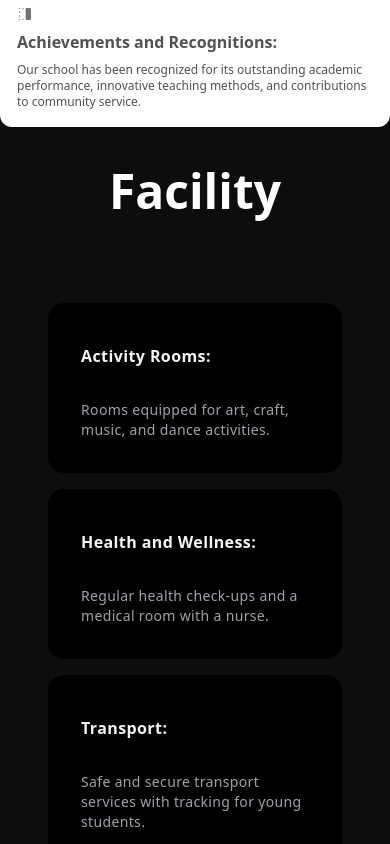
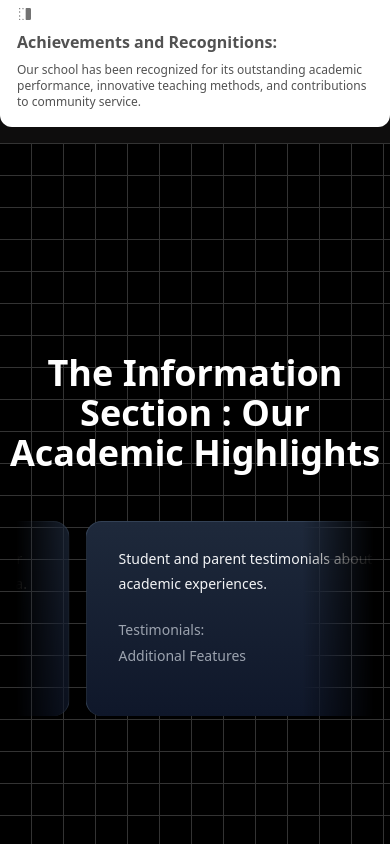
Before and after one commit to Nitinneyoo/vite-project, a React (Vite) app: page / in a window 390 px wide. Shown: the part 3560-4404 px from the top of the page. Built offline with nearby package versions, Linux system fonts and the light colour scheme.

Commit message:
Added background grid property and infinite moving card in the academics section

```diff
--- a/package.json
+++ b/package.json
@@ -19,6 +19,7 @@
     "clsx": "^2.1.1",
     "framer-motion": "^11.3.0",
     "lucide-react": "^0.402.0",
+    "mini-svg-data-uri": "^1.4.4",
     "next": "^14.2.4",
     "next-themes": "^0.3.0",
     "process": "^0.11.10",
--- a/src/App.tsx
+++ b/src/App.tsx
@@ -1,7 +1,7 @@
 
 import { About } from './data/About';
-import { Academic } from './data/academic';
 import { Facility } from './data/facility';
+import Academic from './data/academic';
 import { Footer } from './data/footer';
 import { Home } from './data/home';
 import { Contact } from './data/contact';
--- /dev/null
+++ b/src/components/ui/infinite-moving-cards.tsx
@@ -0,0 +1,122 @@
+/* eslint-disable @typescript-eslint/no-unused-vars */
+"use client";
+
+import { cn } from "@/lib/utils";
+import React, { useEffect, useState } from "react";
+
+export const InfiniteMovingCards = ({
+    items,
+    direction = "left",
+    speed = "fast",
+    pauseOnHover = true,
+    className,
+}: {
+    items: {
+        quote: string;
+        name: string;
+        title: string;
+    }[];
+    direction?: "left" | "right";
+    speed?: "fast" | "normal" | "slow";
+    pauseOnHover?: boolean;
+    className?: string;
+}) => {
+    const containerRef = React.useRef<HTMLDivElement>(null);
+    const scrollerRef = React.useRef<HTMLUListElement>(null);
+
+    useEffect(() => {
+        addAnimation();
+    }, []);
+    const [start, setStart] = useState(false);
+    function addAnimation() {
+        if (containerRef.current && scrollerRef.current) {
+            const scrollerContent = Array.from(scrollerRef.current.children);
+
+            scrollerContent.forEach((item) => {
+                const duplicatedItem = item.cloneNode(true);
+                if (scrollerRef.current) {
+                    scrollerRef.current.appendChild(duplicatedItem);
+                }
+            });
+
+            getDirection();
+            getSpeed();
+            setStart(true);
+        }
+    }
+    const getDirection = () => {
+        if (containerRef.current) {
+            if (direction === "left") {
+                containerRef.current.style.setProperty(
+                    "--animation-direction",
+                    "forwards"
+                );
+            } else {
+                containerRef.current.style.setProperty(
+                    "--animation-direction",
+                    "reverse"
+                );
+            }
+        }
+    };
+    const getSpeed = () => {
+        if (containerRef.current) {
+            if (speed === "fast") {
+                containerRef.current.style.setProperty("--animation-duration", "20s");
+            } else if (speed === "normal") {
+                containerRef.current.style.setProperty("--animation-duration", "40s");
+            } else {
+                containerRef.current.style.setProperty("--animation-duration", "80s");
+            }
+        }
+    };
+    return (
+        <div
+            ref={containerRef}
+            className={cn(
+                "scroller relative z-20  max-w-7xl overflow-hidden  [mask-image:linear-gradient(to_right,transparent,white_20%,white_80%,transparent)]",
+                className
+            )}
+        >
+            <ul
+                ref={scrollerRef}
+                className={cn(
+                    " flex min-w-full shrink-0 gap-4 py-4 w-max flex-nowrap",
+                    start && "animate-scroll ",
+                    pauseOnHover && "hover:[animation-play-state:paused]"
+                )}
+            >
+                {items.map((item, idx) => (
+                    <li
+                        className="w-[350px] max-w-full relative rounded-2xl border border-b-0 flex-shrink-0 border-slate-700 px-8 py-6 md:w-[450px]"
+                        style={{
+                            background:
+                                "linear-gradient(180deg, var(--slate-800), var(--slate-900)",
+                        }}
+                        key={item.name}
+                    >
+                        <blockquote>
+                            <div
+                                aria-hidden="true"
+                                className="user-select-none -z-1 pointer-events-none absolute -left-0.5 -top-0.5 h-[calc(100%_+_4px)] w-[calc(100%_+_4px)]"
+                            ></div>
+                            <span className=" relative z-20 text-sm leading-[1.6] text-gray-100 font-normal">
+                                {item.quote}
+                            </span>
+                            <div className="relative z-20 mt-6 flex flex-row items-center">
+                                <span className="flex flex-col gap-1">
+                                    <span className=" text-sm leading-[1.6] text-gray-400 font-normal">
+                                        {item.name}
+                                    </span>
+                                    <span className=" text-sm leading-[1.6] text-gray-400 font-normal">
+                                        {item.title}
+                                    </span>
+                                </span>
+                            </div>
+                        </blockquote>
+                    </li>
+                ))}
+            </ul>
+        </div>
+    );
+};
--- a/src/data/academic.tsx
+++ b/src/data/academic.tsx
@@ -1,10 +1,65 @@
+"use client"
+
+import { InfiniteMovingCards } from "../components/ui/infinite-moving-cards";
 
 
-export const Academic = () => {
+const Academic_cards = [
+    {
+        title: "Student Performance",
+        name: "Honor Roll and Awards:",
+        quote: "List of students on the honor roll  and awards received. Academic awards and recognitions"
+    },
+    {
+        title: "Student Performance",
+        name: "Overall Academic Performance:",
+        quote: "Average GPA of students.Distribution of grades (A, B, C, etc.)."
+    },
+    {
+        title: "Teacher Information",
+        name: "Teacher Qualifications:",
+        quote: "Average 10 years of teaching experience.Percentage of teachers with advanced degrees."
+    },
+    {
+        title: "Teacher Information",
+        name: "Teacher-Student Ratio:",
+        quote: "Ratio of teachers to students in different grades."
+    },
+    {
+        title: "Course Offerings",
+        name: "Extracurricular Activities:",
+        quote: "Clubs and organizations.Sports teams and achievements."
+    },
+    {
+        title: "Additional Features",
+        name: "Interactive Elements:",
+        quote: "Notable alumni achievements and career paths.Charts and graphs to visualize data."
+    },
+    {
+        title: "Additional Features",
+        name: "Testimonials:",
+        quote: "Student and parent testimonials about academic experiences."
+    }
+]
+
+function Academic() {
     return (
-        <div>
+        <div className="h-[50rem] w-full dark:bg-white bg-black  dark:bg-grid-black/[0.2] bg-grid-white/[0.2] relative flex flex-col items-center justify-center overflow-hidden mt-4">
+            <h2 className="text-center font-bold text-4xl mb-8 z-10 text-white">
+                The Information Section : Our Academic Highlights
+            </h2>
+            <div className="flex justify-center w-full overflow-hidden px-4 sm:px-6 lg:px-8">
+                <div className="w-full max-w-6xl">
+                    <InfiniteMovingCards
+                        items={Academic_cards}
+                        direction="right"
+                        speed="slow"
+                    />
+                </div>
 
+            </div>
 
         </div>
     )
 }
+
+export default Academic;
--- a/tailwind.config.js
+++ b/tailwind.config.js
@@ -3,6 +3,7 @@
 /* eslint-disable @typescript-eslint/no-var-requires */
 /* eslint-disable @typescript-eslint/no-unused-vars */
 const defaultTheme = require("tailwindcss/defaultTheme");
+const svgToDataUri = require("mini-svg-data-uri");
 const colors = require("tailwindcss/colors");
 const {
   default: flattenColorPalette,
@@ -69,6 +70,11 @@
         sm: "calc(var(--radius) - 4px)",
       },
       keyframes: {
+        scroll: {
+          to: {
+            transform: "translate(calc(-50% - 0.5rem))",
+          },
+        },
         spotlight: {
           "0%": {
             opacity: 0,
@@ -101,10 +107,36 @@
         "accordion-up": "accordion-up 0.2s ease-out",
         shimmer: "shimmer 8s infinite",
         spotlight: "spotlight 2s ease .75s 1 forwards",
+        scroll:
+          "scroll var(--animation-duration, 40s) var(--animation-direction, forwards) linear infinite",
       },
     },
   },
-  plugins: [addVariablesForColors],
+  plugins: [
+    addVariablesForColors,
+    function ({ matchUtilities, theme }) {
+      matchUtilities(
+        {
+          "bg-grid": (value) => ({
+            backgroundImage: `url("${svgToDataUri(
+              `<svg xmlns="http://www.w3.org/2000/svg" viewBox="0 0 32 32" width="32" height="32" fill="none" stroke="${value}"><path d="M0 .5H31.5V32"/></svg>`
+            )}")`,
+          }),
+          "bg-grid-small": (value) => ({
+            backgroundImage: `url("${svgToDataUri(
+              `<svg xmlns="http://www.w3.org/2000/svg" viewBox="0 0 32 32" width="8" height="8" fill="none" stroke="${value}"><path d="M0 .5H31.5V32"/></svg>`
+            )}")`,
+          }),
+          "bg-dot": (value) => ({
+            backgroundImage: `url("${svgToDataUri(
+              `<svg xmlns="http://www.w3.org/2000/svg" viewBox="0 0 32 32" width="16" height="16" fill="none"><circle fill="${value}" id="pattern-circle" cx="10" cy="10" r="1.6257413380501518"></circle></svg>`
+            )}")`,
+          }),
+        },
+        { values: flattenColorPalette(theme("backgroundColor")), type: "color" }
+      );
+    },
+  ],
 }
 
 function addVariablesForColors({ addBase, theme }) {
```
Also changed, not shown: src/data/contact.tsx (+22 -8 lines), src/data/faculty.tsx (+29 -18 lines), 1 other file (tests, documents, lock files or other folders).
